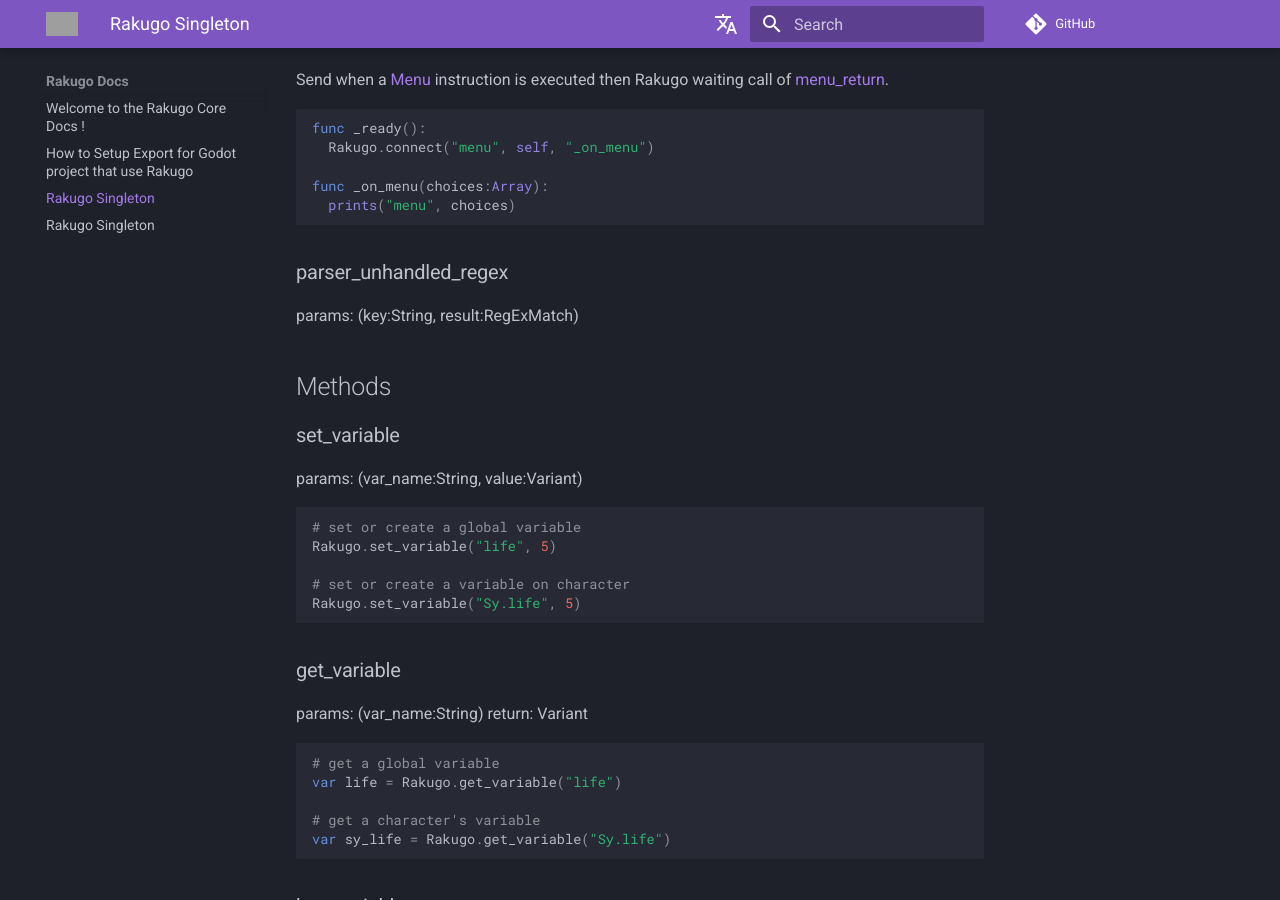
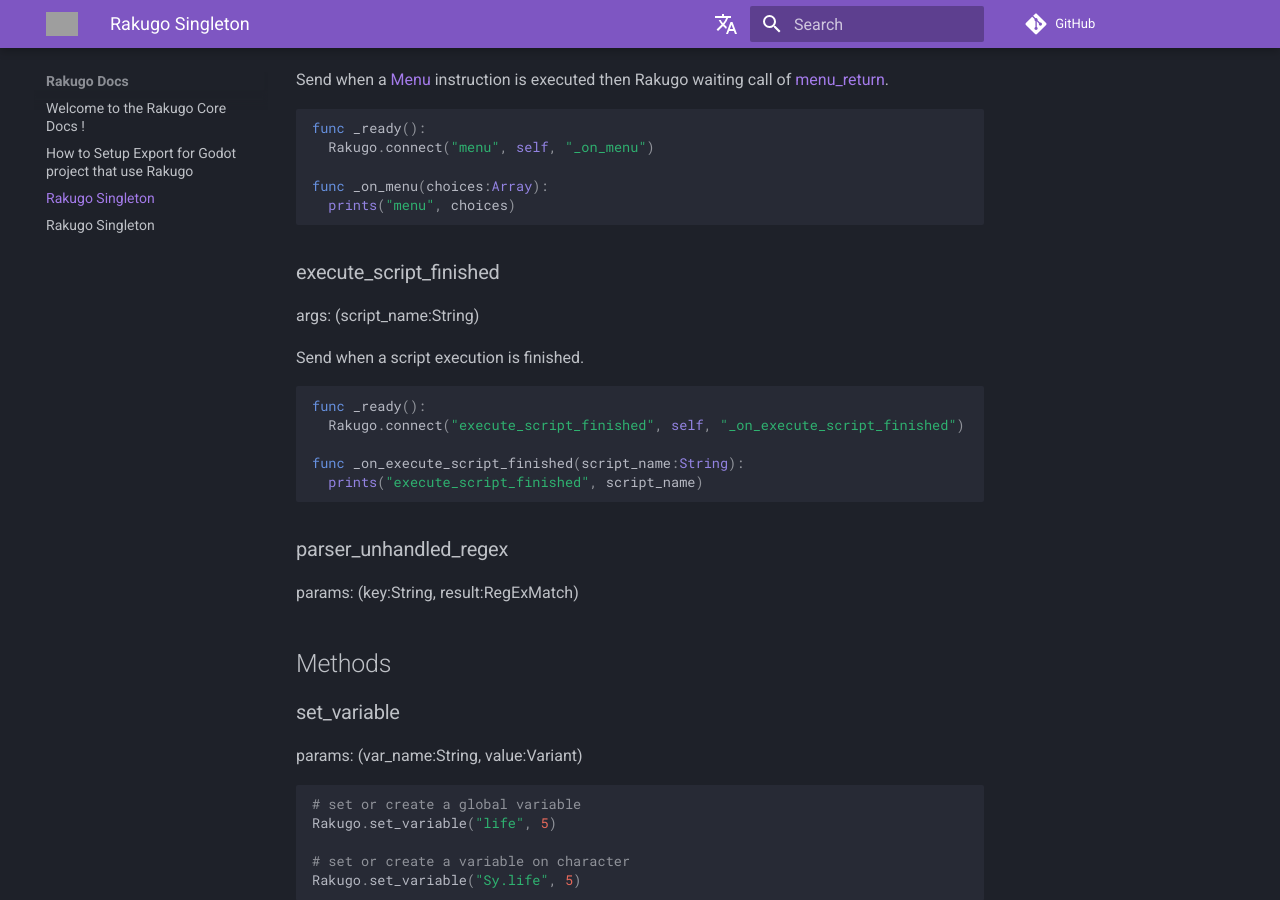
Before and after one commit to rakugoteam/rakugo-docs, an MkDocs documentation site: the page built from docs/rakugo_singleton.md, in a window 1280 px wide and 900 px high, scrolled down 2024 px. Built offline with MkDocs 1.6.1 and Material for MkDocs 9.7.7, drawn with Linux system fonts in a browser that asks for light colours; comment, search, counter and statistics services are not loaded; the version menu is left out; grey boxes are pictures that could not be loaded.

Commit message:
Update rakugo_singleton.md
Add signal execute_script_finished

````diff
--- a/docs/rakugo_singleton.md
+++ b/docs/rakugo_singleton.md
@@ -97,6 +97,20 @@
 
 func _on_menu(choices:Array):
   prints("menu", choices)
+```
+
+### execute_script_finished
+
+args: (script_name:String)
+
+Send when a script execution is finished.
+
+```gd
+func _ready():
+  Rakugo.connect("execute_script_finished", self, "_on_execute_script_finished")
+
+func _on_execute_script_finished(script_name:String):
+  prints("execute_script_finished", script_name)
 ```
 
 ### parser_unhandled_regex
````
